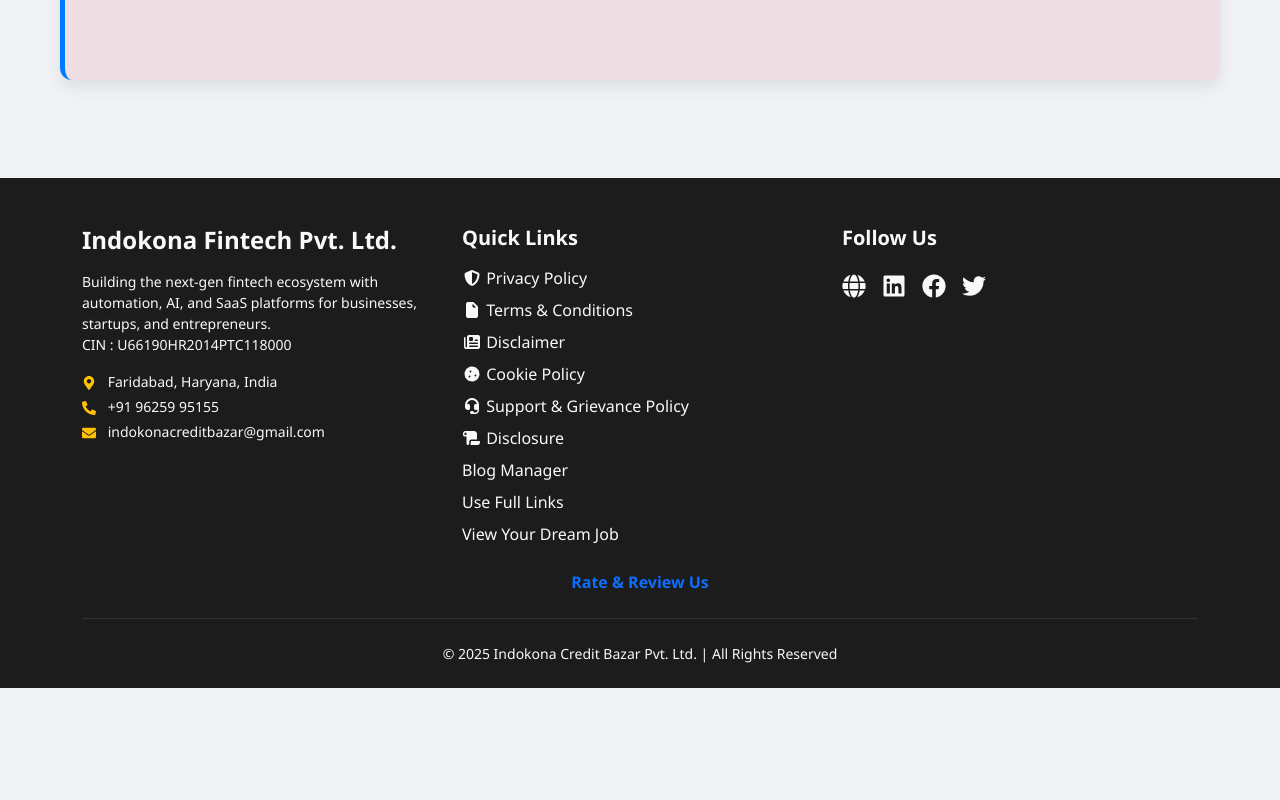
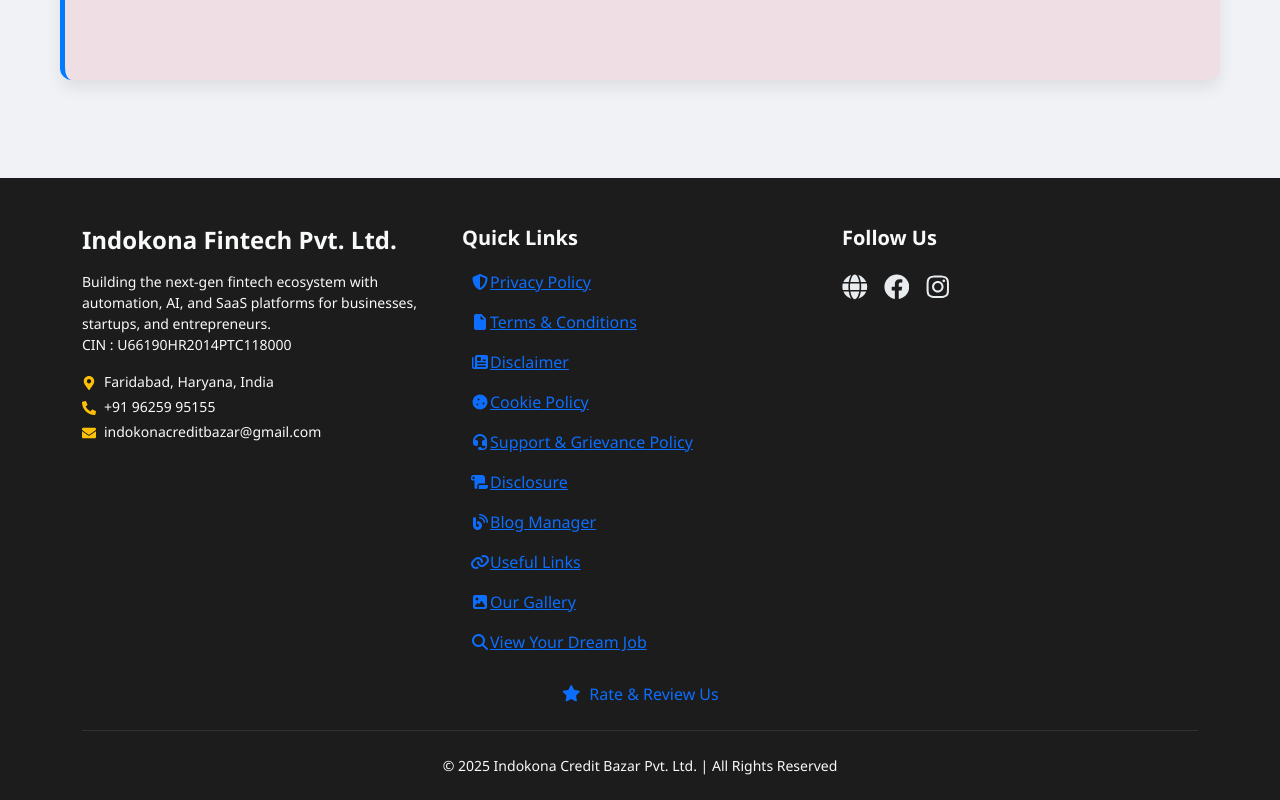
Before and after one commit to Tarunshakya1999/indokonafrontend, a React (Vite) app: page /suite in a window 1280 px wide. Shown: the part 4442-5242 px from the top of the page. Before the commit the page ends 5130 px from the top, so only its background shows below. Built offline with nearby package versions, Linux system fonts and the light colour scheme.

Commit message:
Added New Instagram CTA Bu nn876554

```diff
--- a/src/Developer.jsx
+++ b/src/Developer.jsx
@@ -492,8 +492,8 @@ export default function TechServicesLanding() {
 
 /* Dropdown Options */
 .ts-select option {
-  background: #ffffff;    /* ✅ dropdown background */
-  color: #000000;         /* ✅ text visible */
+  background: #ffffff;
+  color: #000000;
   font-size: 1rem;
 }
 
--- a/src/Footer.jsx
+++ b/src/Footer.jsx
@@ -7,13 +7,14 @@ import {
   FaGlobe,
   FaLinkedin,
   FaFacebook,
-  FaTwitter
+  FaTwitter,
+  FaInstagram,
 } from "react-icons/fa";
 
 export default function Footer() {
   return (
     <footer
-      className="bg-gradient-to-r from-dark to-secondary text-light pt-5 pb-4 mt-5"
+      className="pt-5 pb-4 mt-5"
       style={{ background: "#1c1c1c", color: "#f8f9fa" }}
     >
       <div className="container">
@@ -22,18 +23,22 @@ export default function Footer() {
           <div className="col-md-4">
             <h4 className="fw-bold mb-3">Indokona Fintech Pvt. Ltd.</h4>
             <p className="small">
-              Building the next-gen fintech ecosystem with automation, AI, and SaaS
-              platforms for businesses, startups, and entrepreneurs. <br />
+              Building the next-gen fintech ecosystem with automation, AI, and
+              SaaS platforms for businesses, startups, and entrepreneurs.
+              <br />
               CIN : U66190HR2014PTC118000
             </p>
             <p className="small mb-1">
-              <FaMapMarkerAlt className="me-2 text-warning" /> Faridabad, Haryana, India
+              <FaMapMarkerAlt className="me-2 text-warning" />
+              Faridabad, Haryana, India
             </p>
             <p className="small mb-1">
-              <FaPhoneAlt className="me-2 text-warning" /> +91 96259 95155
+              <FaPhoneAlt className="me-2 text-warning" />
+              +91 96259 95155
             </p>
             <p className="small mb-0">
-              <FaEnvelope className="me-2 text-warning" /> indokonacreditbazar@gmail.com
+              <FaEnvelope className="me-2 text-warning" />
+              indokonacreditbazar@gmail.com
             </p>
           </div>
 
@@ -41,88 +46,49 @@ export default function Footer() {
           <div className="col-md-4 text-center text-md-start">
             <h5 className="fw-bold mb-3">Quick Links</h5>
             <ul className="list-unstyled">
-              <li className="mb-2">
-                <Link to="/privacy" className="text-light text-decoration-none hover-link">
-                  <i className="fa-solid fa-shield-halved"></i> Privacy Policy
-                </Link>
-              </li>
-              <li className="mb-2">
-                <Link to="/terms" className="text-light text-decoration-none hover-link">
-                  <i className="fa-solid fa-file"></i> Terms & Conditions
-                </Link>
-              </li>
-              <li className="mb-2">
-                <Link to="/disclaimer" className="text-light text-decoration-none hover-link">
-                  <i className="fa-solid fa-newspaper"></i> Disclaimer
-                </Link>
-              </li>
-              <li className="mb-2">
-                <Link to="/cookie-policy" className="text-light text-decoration-none hover-link">
-                  <i className="fa-solid fa-cookie"></i> Cookie Policy
-                </Link>
-              </li>
-              <li className="mb-2">
-                <Link to="/support-policy" className="text-light text-decoration-none hover-link">
-                  <i className="fa-solid fa-headset"></i> Support & Grievance Policy
-                </Link>
-              </li>
-              <li className="mb-2">
-                <Link to="/disclouser" className="text-light text-decoration-none hover-link">
-                  <i className="fa-solid fa-scroll"></i> Disclosure
-                </Link>
-              </li>
-
-              <li className="mb-2">
-              <i class="fa-solid fa-blog"></i> <Link to="/admin/blogs" className="text-light text-decoration-none hover-link">
-                  Blog Manager
-                </Link>
-              </li>
-
-
-              <li className="mb-2">
-              <i class="fa-solid fa-link"></i> <Link to="/links" className="text-light text-decoration-none hover-link">
-                  Use Full Links
-                </Link>
-              </li>
-
-
-              <li className="mb-2">
-              <i class="fa-solid fa-magnifying-glass"></i> <Link to="/jobs" className="text-light text-decoration-none hover-link">
-                 View Your Dream Job
-                </Link>
-              </li>
-
-
-
-
-              {/* <li>
-              <Link to="/productlist" className="btn btn-primary pills">Show Products</Link>
-              </li> */}
+              {[
+                ["Privacy Policy", "/privacy", "fa-shield-halved"],
+                ["Terms & Conditions", "/terms", "fa-file"],
+                ["Disclaimer", "/disclaimer", "fa-newspaper"],
+                ["Cookie Policy", "/cookie-policy", "fa-cookie"],
+                ["Support & Grievance Policy", "/support-policy", "fa-headset"],
+                ["Disclosure", "/disclouser", "fa-scroll"],
+                ["Blog Manager", "/admin/blogs", "fa-blog"],
+                ["Useful Links", "/links", "fa-link"],
+                ["Our Gallery", "/feedbacklist", "fa-image"],
+                ["View Your Dream Job", "/jobs", "fa-magnifying-glass"],
+              ].map(([text, path, icon]) => (
+                <li key={path} className="mb-2 footer-item">
+                  <Link to={path} className="footer-link">
+                    <i className={`fa-solid ${icon}`}></i>
+                    {text}
+                  </Link>
+                </li>
+              ))}
             </ul>
 
-            {/* Glowing Rating & Reviews Button */}
+            {/* Rating Button */}
             <div className="text-center mt-4">
-              <Link to="/feedback" className="rating-btn text-decoration-none fw-bold">
-              <i class="fa-solid fa-star" style={{color:"red"}}></i> Rate & Review Us
+              <Link to="/feedback" className="rating-btn text-decoration-none">
+                <i className="fa-solid fa-star me-2"></i>
+                Rate & Review Us
               </Link>
             </div>
           </div>
 
-          {/* Socials */}
+          {/* Social Links */}
           <div className="col-md-4">
             <h5 className="fw-bold mb-3">Follow Us</h5>
             <div className="d-flex gap-3">
-              <a href="#" className="text-light fs-4 social-icon">
+              <a href="https://www.indokona.com/" className="social-icon">
                 <FaGlobe />
               </a>
-              <a href="#" className="text-light fs-4 social-icon">
-                <FaLinkedin />
-              </a>
-              <a href="#" className="text-light fs-4 social-icon">
+
+              <a href="https://www.facebook.com/profile.php?id=61583635665469" className="social-icon">
                 <FaFacebook />
               </a>
-              <a href="#" className="text-light fs-4 social-icon">
-                <FaTwitter />
+              <a href="https://www.instagram.com/indokonaofficial/" className="social-icon">
+                <FaInstagram />
               </a>
             </div>
           </div>
@@ -130,52 +96,108 @@ export default function Footer() {
 
         <hr className="border-secondary my-4" />
         <p className="text-center small mb-0">
-          © {new Date().getFullYear()} Indokona Credit Bazar Pvt. Ltd. | All Rights Reserved
+          © {new Date().getFullYear()} Indokona Credit Bazar Pvt. Ltd. | All Rights
+          Reserved
         </p>
       </div>
 
-      {/* Inline CSS */}
+      {/* INLINE CSS */}
       <style jsx>{`
-        .hover-link:hover {
+        /* QUICK LINKS */
+        .footer-item {
+          padding: 4px 8px;
+          border-radius: 8px;
+          transition: background 0.3s ease;
+        }
+
+        .footer-item:hover {
+          background: rgba(255, 193, 7, 0.08);
+        }
+
+        .footer-link {
+          position: relative;
+          display: inline-flex;
+          align-items: center;
+          gap: 8px;
+          color: #e9ecef;
+          font-size: 0.95rem;
+          transition: all 0.35s ease;
+        }
+
+        .footer-link i {
+          color: #adb5bd;
+          transition: all 0.35s ease;
+        }
+
+        .footer-link::after {
+          content: "";
+          position: absolute;
+          left: 0;
+          bottom: -4px;
+          width: 0%;
+          height: 2px;
+          background: linear-gradient(90deg, #ffc107, #ff9800);
+          transition: width 0.35s ease;
+          border-radius: 4px;
+        }
+
+        .footer-link:hover {
           color: #ffc107;
-          text-decoration: underline;
+          transform: translateX(6px);
+        }
+
+        .footer-link:hover i {
+          color: #ffc107;
+          transform: scale(1.15) rotate(-5deg);
+        }
+
+        .footer-link:hover::after {
+          width: 100%;
+        }
+
+        /* SOCIAL ICONS */
+        .social-icon {
+          font-size: 1.6rem;
+          color: #e9ecef;
+          transition: all 0.3s ease;
         }
 
         .social-icon:hover {
           color: #ffc107;
           transform: scale(1.2);
-          transition: all 0.3s ease;
         }
 
-        /* Glowing Rating & Reviews Button */
+        /* RATING BUTTON */
         .rating-btn {
-          display: inline-block;
+          display: inline-flex;
+          align-items: center;
+          gap: 6px;
           background: linear-gradient(45deg, #ffcc00, #ff9900);
           color: #1c1c1c;
           padding: 10px 22px;
           border-radius: 50px;
           font-size: 0.95rem;
+          font-weight: 600;
           box-shadow: 0 0 15px rgba(255, 200, 0, 0.7);
-          transition: all 0.3s ease-in-out;
           animation: pulseGlow 2s infinite;
+          transition: all 0.3s ease;
         }
 
         .rating-btn:hover {
+          transform: translateY(-2px) scale(1.05);
+          box-shadow: 0 0 25px rgba(255, 200, 0, 0.9);
           color: #000;
-          background: linear-gradient(45deg, #ffe259, #ffa751);
-          box-shadow: 0 0 25px rgba(255, 200, 0, 0.9);
-          transform: translateY(-2px) scale(1.05);
         }
 
         @keyframes pulseGlow {
           0% {
-            box-shadow: 0 0 5px rgba(255, 200, 0, 0.3);
+            box-shadow: 0 0 6px rgba(255, 200, 0, 0.4);
           }
           50% {
-            box-shadow: 0 0 20px rgba(255, 200, 0, 0.8);
+            box-shadow: 0 0 22px rgba(255, 200, 0, 0.9);
           }
           100% {
-            box-shadow: 0 0 5px rgba(255, 200, 0, 0.3);
+            box-shadow: 0 0 6px rgba(255, 200, 0, 0.4);
           }
         }
       `}</style>
--- a/src/Nav.jsx
+++ b/src/Nav.jsx
@@ -103,10 +103,10 @@ const Navbar = () => {
               <li className="nav-item">
                 <Link
                   className="nav-link cool-link d-flex align-items-center"
-                  to="/feedbacklist"
+                  to="/techservice"
                 >
-                  <i className="fa-regular fa-image"></i>{" "}
-                  <span style={{ marginLeft: "7px" }}>Our Gallery</span>
+           <i class="fa-solid fa-code"></i>
+                  <span style={{ marginLeft: "7px" }}>Tech Solutions</span>
                 </Link>
               </li>
 
```
